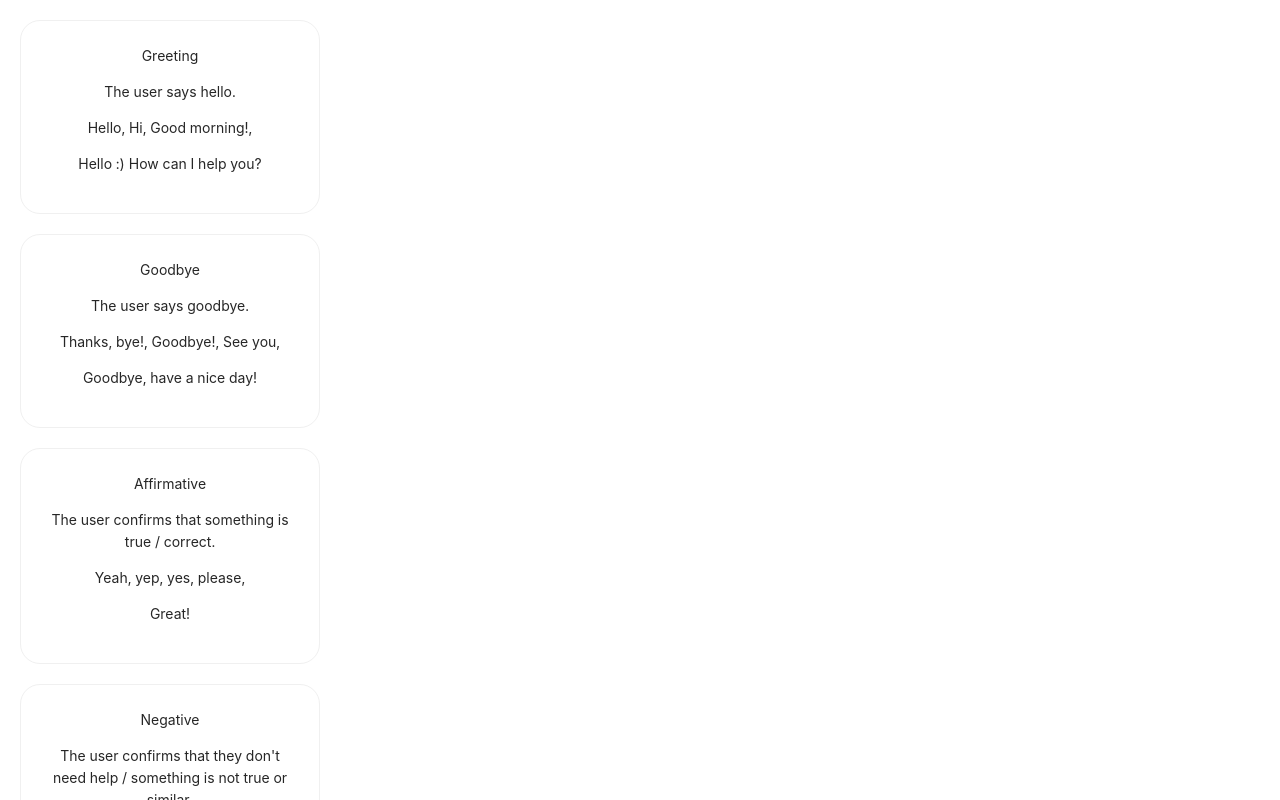
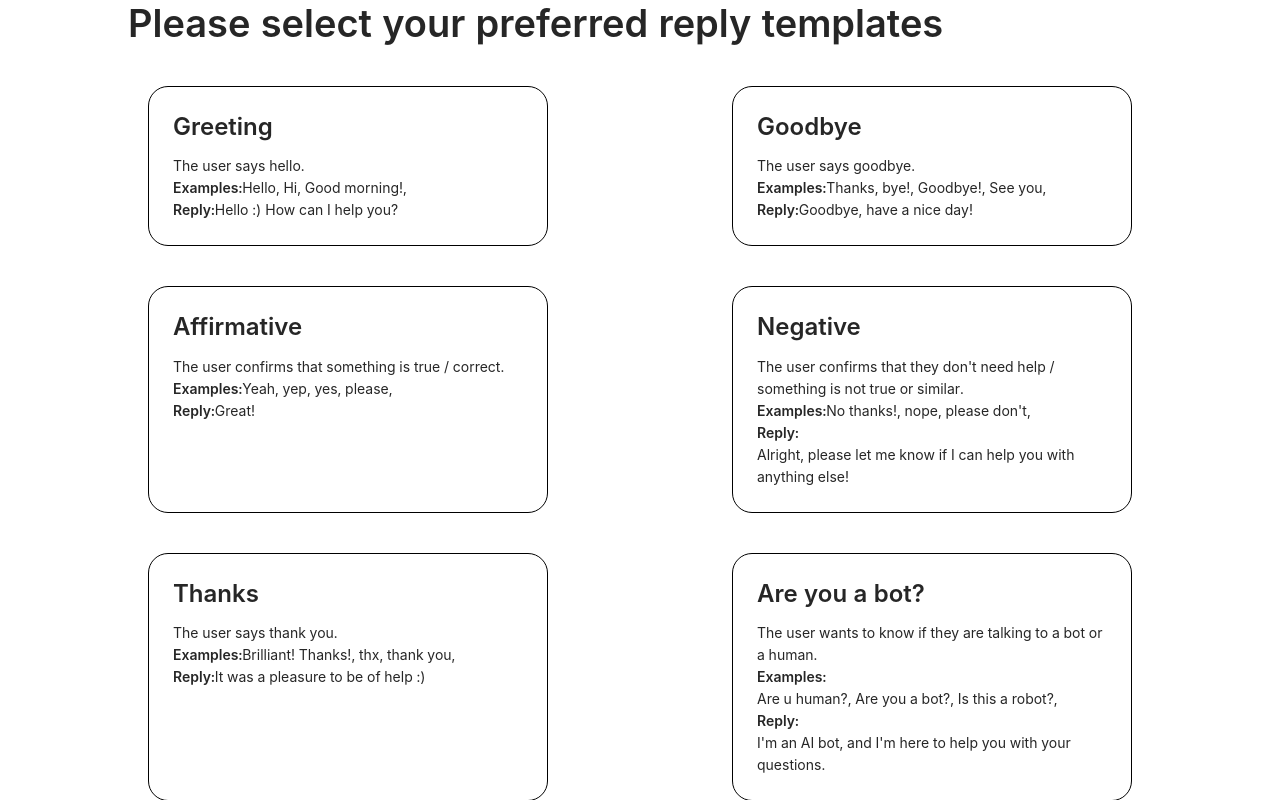
Before and after one commit to andela9/intent-selection, a React (Create React App) app: page / in a window 1280 px wide. Shown: the top 800 px of the page. Built offline with nearby package versions, Linux system fonts and the light colour scheme.

Commit message:
intents grid, intents selection

```diff
--- a/src/App.jsx
+++ b/src/App.jsx
@@ -4,7 +4,7 @@ import React from 'react';
 import 'antd/dist/antd.css';
 import './App.css';
 
-import IntentList from './components/IntentList';
+import IntentList from './components/IntentSelection';
 
 function App() {
   return (
--- a/src/components/IntentList/Intent/Intent.jsx
+++ /dev/null
@@ -1,20 +0,0 @@
-/* eslint-disable import/no-extraneous-dependencies */
-import React from 'react';
-import PropTypes from 'prop-types';
-
-import { Card } from 'antd';
-
-const Intent = ({ data }) => (
-  <Card onClick={() => {}} hoverable style={{ width: 300, margin: 20, borderRadius: 20 }}>
-    <p>{data.name}</p>
-    <p>{data.description}</p>
-    <p>{data.trainingData.expressions.reduce((string, expression) => `${string} ${expression.text}, `, '')}</p>
-    <p>{data.reply.text}</p>
-  </Card>
-);
-
-Intent.propTypes = {
-  data: PropTypes.objectOf(PropTypes.object).isRequired,
-};
-
-export default Intent;
--- /dev/null
+++ b/src/components/IntentSelection/IntentList/Intent/Intent.jsx
@@ -0,0 +1,42 @@
+/* eslint-disable import/no-extraneous-dependencies */
+import React, { useState } from 'react';
+import PropTypes from 'prop-types';
+
+import { Card, Typography, Row } from 'antd';
+
+const { Title, Text } = Typography;
+
+const Intent = ({ data, select }) => {
+  const [selected, setSelected] = useState(false);
+
+  return (
+    <Card
+      onClick={() => {
+        select(data, selected);
+        setSelected(!selected);
+      }}
+      hoverable
+      style={{
+        width: 400, margin: 20, borderRadius: 20, textAlign: 'left', borderColor: selected ? 'blue' : 'black',
+      }}
+    >
+      <Title level={3}>{data.name}</Title>
+      <Row>{data.description}</Row>
+      <Row>
+        <Text strong>Examples: </Text>
+        {data.trainingData.expressions.reduce((string, expression) => `${string} ${expression.text}, `, '')}
+      </Row>
+      <Row>
+        <Text strong>{'Reply: '}</Text>
+        {data.reply.text}
+      </Row>
+    </Card>
+  );
+};
+
+Intent.propTypes = {
+  data: PropTypes.objectOf(PropTypes.object).isRequired,
+  select: PropTypes.func.isRequired,
+};
+
+export default Intent;
--- /dev/null
+++ b/src/components/IntentSelection/IntentList/IntentList.jsx
@@ -0,0 +1,34 @@
+import React, { useState } from 'react';
+import { Row } from 'antd';
+
+import intents from './intents.json';
+
+import Intent from './Intent';
+
+const IntentList = () => {
+  const [selectedIntents, setSelectedIntents] = useState({});
+
+  console.log('selectedIntents', selectedIntents);
+
+  const updateSelectedIntents = (intent, selected) => {
+    setSelectedIntents((prevSelectedIntents) => {
+      let ret;
+
+      if (selected) {
+        ret = { ...prevSelectedIntents, [intent.name]: undefined };
+      } else {
+        ret = { ...prevSelectedIntents, [intent.name]: intent.id };
+      }
+
+      return ret;
+    });
+  };
+
+  return (
+    <Row justify="space-between">
+      {intents.map((intent) => <Intent data={intent} select={updateSelectedIntents} />)}
+    </Row>
+  );
+};
+
+export default IntentList;
--- /dev/null
+++ b/src/components/IntentSelection/IntentSelection.jsx
@@ -0,0 +1,18 @@
+import React from 'react';
+import { Typography } from 'antd';
+
+import IntentList from './IntentList';
+
+const { Title } = Typography;
+
+const IntentSelection = () => (
+  <div style={{
+    marginLeft: '10%', marginRight: '10%', textAlign: 'left',
+  }}
+  >
+    <Title> Please select your preferred reply templates </Title>
+    <IntentList />
+  </div>
+);
+
+export default IntentSelection;
--- /dev/null
+++ b/src/components/IntentSelection/index.jsx
@@ -0,0 +1 @@
+export { default } from './IntentSelection';
```
Also changed, not shown: src/components/IntentList/IntentList.jsx (deleted, +0 -9 lines), src/components/IntentSelection/IntentList/Intent/index.jsx (renamed from src/components/IntentList/Intent/index.jsx), src/components/IntentSelection/IntentList/index.jsx (renamed from src/components/IntentList/index.jsx), src/components/IntentSelection/IntentList/intents.json (renamed from src/components/IntentList/intents.json).
